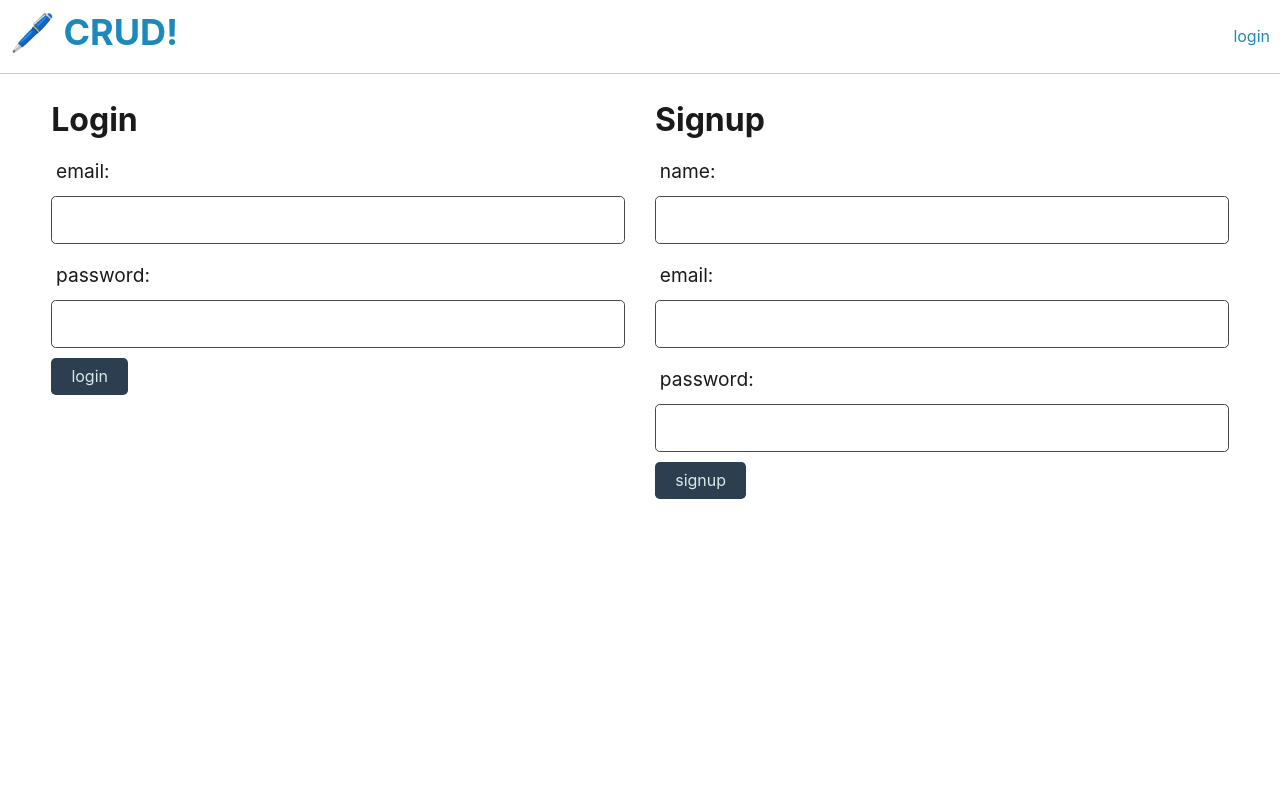
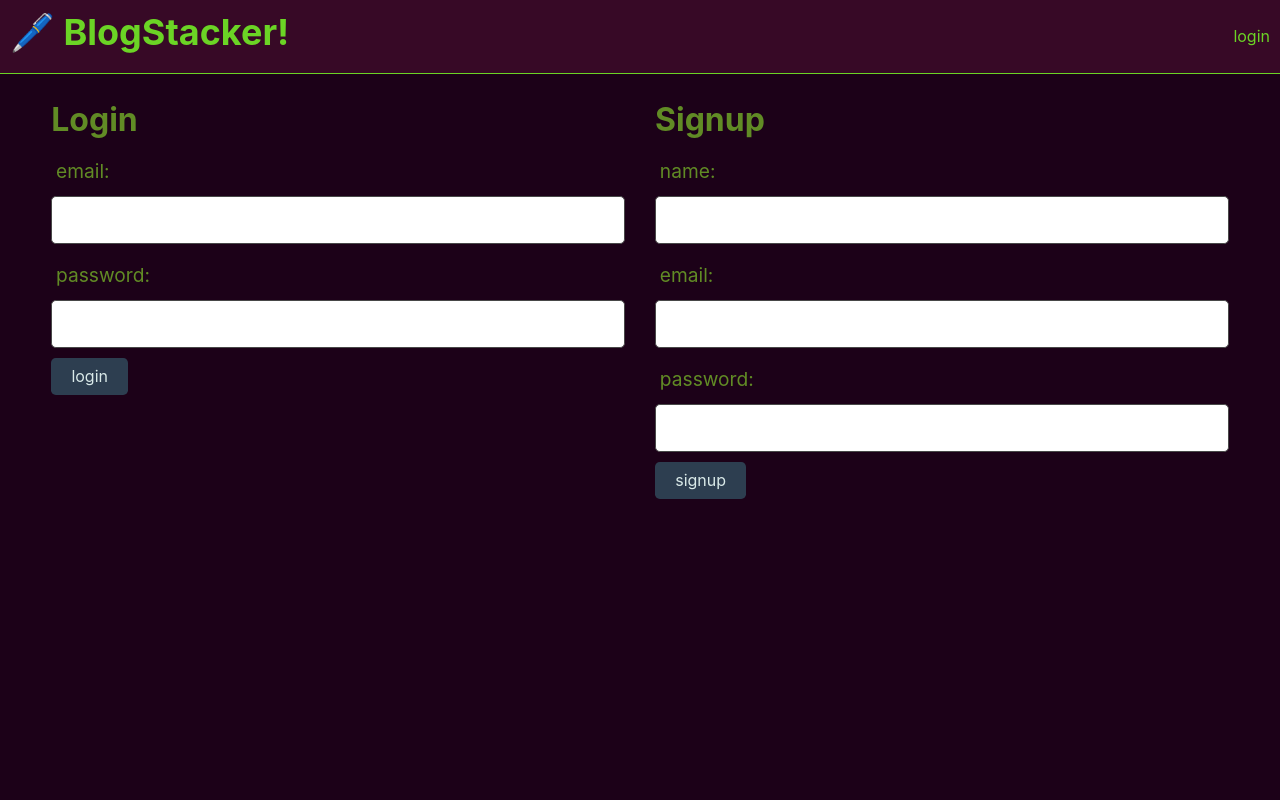
Before and after one commit to JCool221/BlogStacker, a Node project: template views/login.handlebars in a window 1280 px wide. Run offline with Node 20 templates, Linux system fonts and the light colour scheme; the template is opened without the code that fills it, so the values that code supplies are empty; some libraries are stand-ins or nearby versions.

Commit message:
changed style

```diff
--- a/public/css/style.css
+++ b/public/css/style.css
@@ -1,24 +1,49 @@
-header, .project:not(:last-child) {
-  border-bottom: 1px solid #ccc;
+
+:root {
+  --main-bg-color: #1c0118;
+  --main-text-color: #6bd425;
+  --alt-text-color: #618b25;
+  --alt-color: #42113c;
+  --alt-bg-color: #370926;
 }
 
-.no-button {
+body{
+  background-color: var(--main-bg-color);
+  color: var(--alt-text-color);
+}
+header {
+  background-color: var(--alt-bg-color);
+  color: var(--main-text-color);
+}
+ a{
+  color: var(--main-text-color);
+  text-decoration: none;
+ }
+ A:hover {
+  text-shadow: 1px 1px 2px pink;
+  text-decoration: none;
+  color: var(--main-text-color);
+ }
+
+header, .project:not(:last-child) {
+  border-bottom: 1px solid var(--main-text-color);
+}
+
+.btn.btn-danger {
+  background-color: var(--alt-color);
+  border-color: var(--alt-text-color);
+  color: var(--alt-text-color);
+}
+ .no-button {
   background: none;
   border: none;
   padding: 0;
   cursor: pointer;
-  color: #1b89bc;
+  color: var(--main-text-color);
   text-decoration: none;
   font-size: 100%;
 }
 
 .no-button:hover {
-  color: #065b83;
-  text-decoration: underline;
+  color: var(--alt-text-color);
 }
-
-.dollar-amount {
-  color: #056605;
-  font-weight: bold;
-  margin-left: -5px;
-}
--- a/views/layouts/main.handlebars
+++ b/views/layouts/main.handlebars
@@ -14,7 +14,7 @@
     <header class="display-flex justify-space-between align-center p-2">
       <h1>
         <span role="img" aria-label="pen">🖊️</span>
-        <a href="/">CRUD!</a>
+        <a href="/">BlogStacker!</a>
       </h1>
       <nav>
         <!-- Conditionally render login or logout links -->
```
